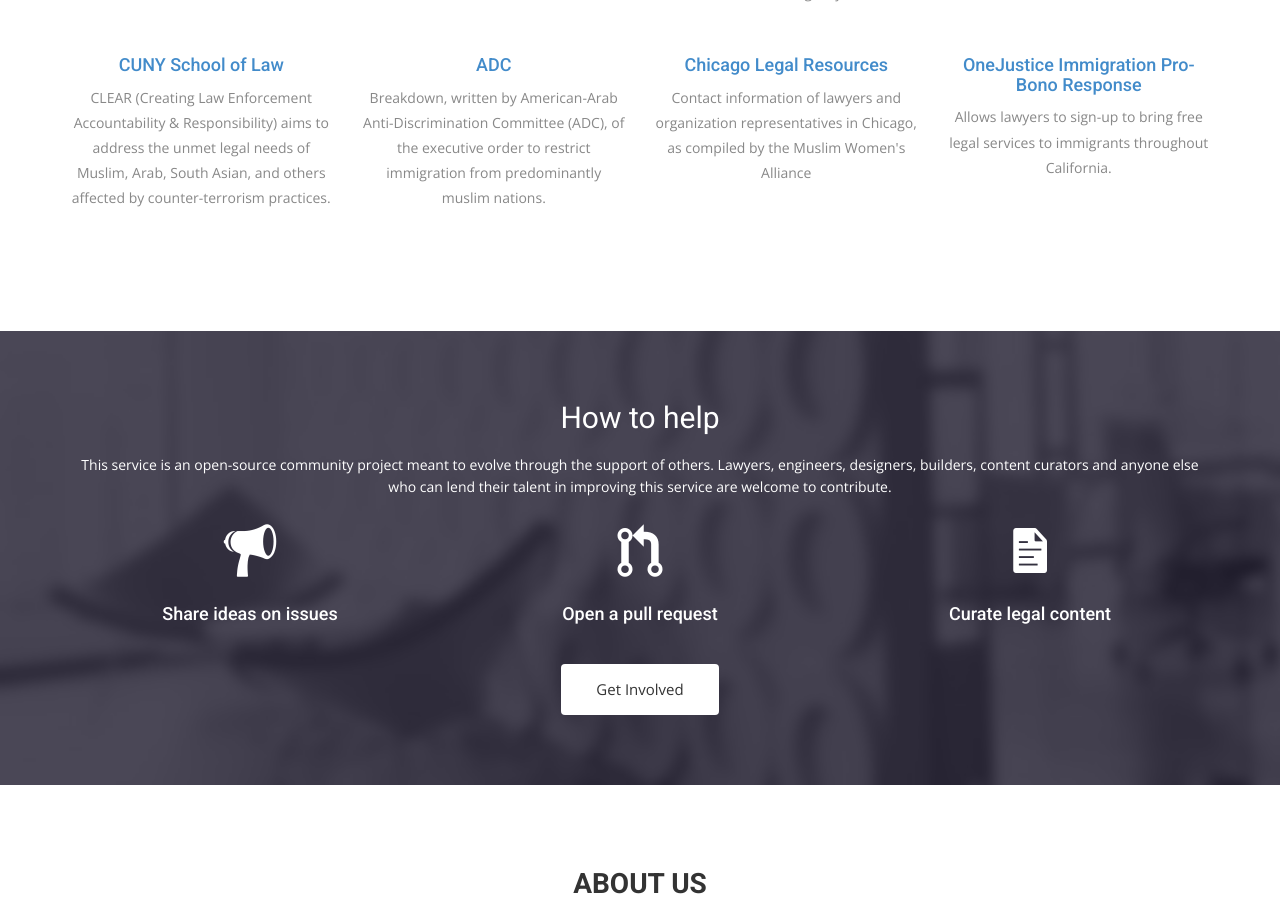
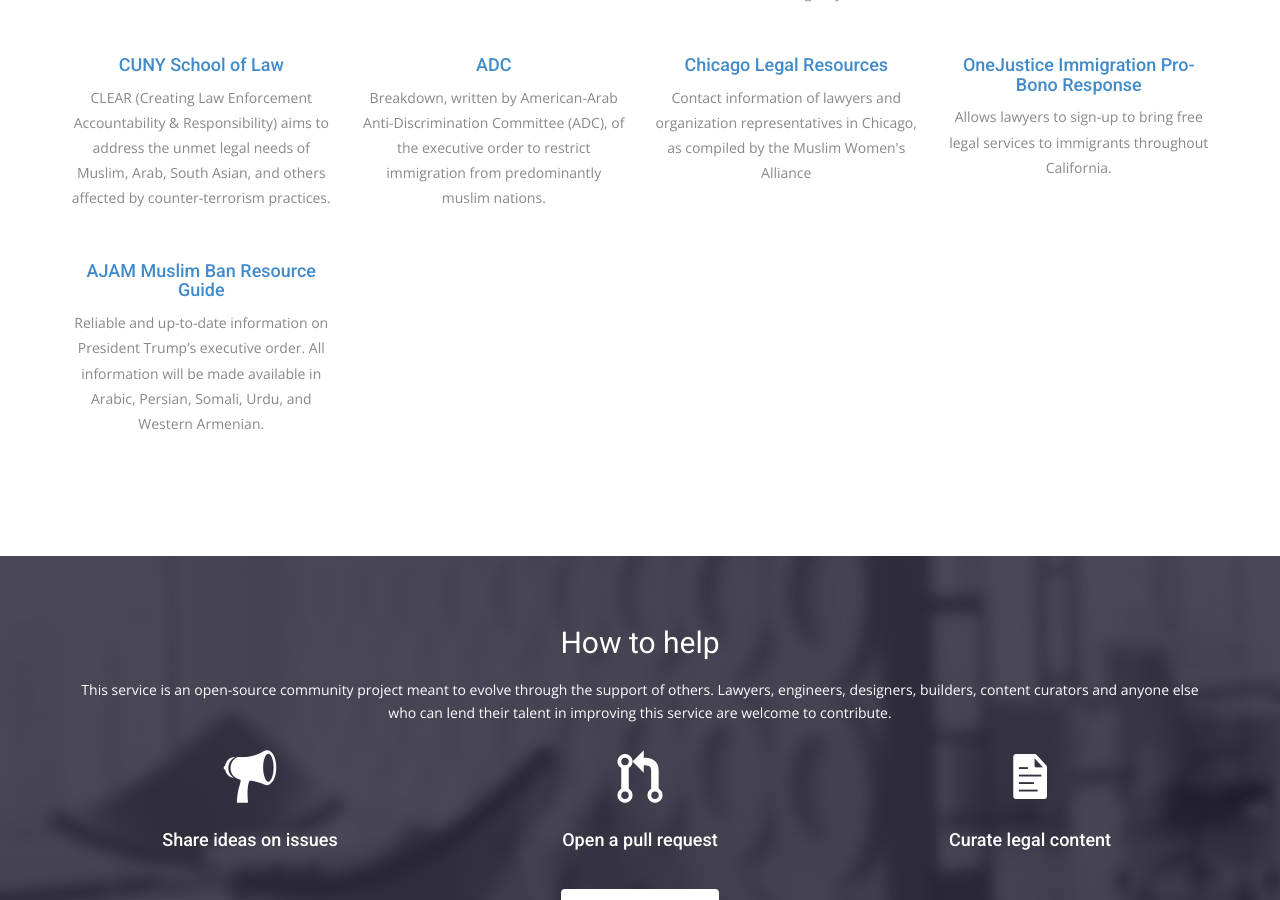
Before and after one commit to aymannadeem/yourhaq, a Jekyll site: the page built from index.html, in a window 1280 px wide and 900 px high, scrolled down 1185 px. Built offline with Jekyll 4.4.1, drawn with Linux system fonts in a browser that asks for light colours; nearby versions of some CDN libraries; some web fonts are replaced.

Commit message:
add AJAM Muslim Ban resource guide

```diff
--- a/index.html
+++ b/index.html
@@ -104,6 +104,14 @@
         </div>
       </div>
     </div>
+    <div class="row">
+      <div class="col-sm-6 col-md-3">
+        <div class="service-item">
+          <h4><a href=https://ajammc.com/2017/01/30/muslimban-resource-guide/>AJAM Muslim Ban Resource Guide</a></h4>
+          <p>Reliable and up-to-date information on President Trump’s executive order. All information will be made available in Arabic, Persian, Somali, Urdu, and Western Armenian.</p>
+        </div>
+      </div>
+    </div>
   </div>
 </section>
 <!-- Call to action Start -->
```
